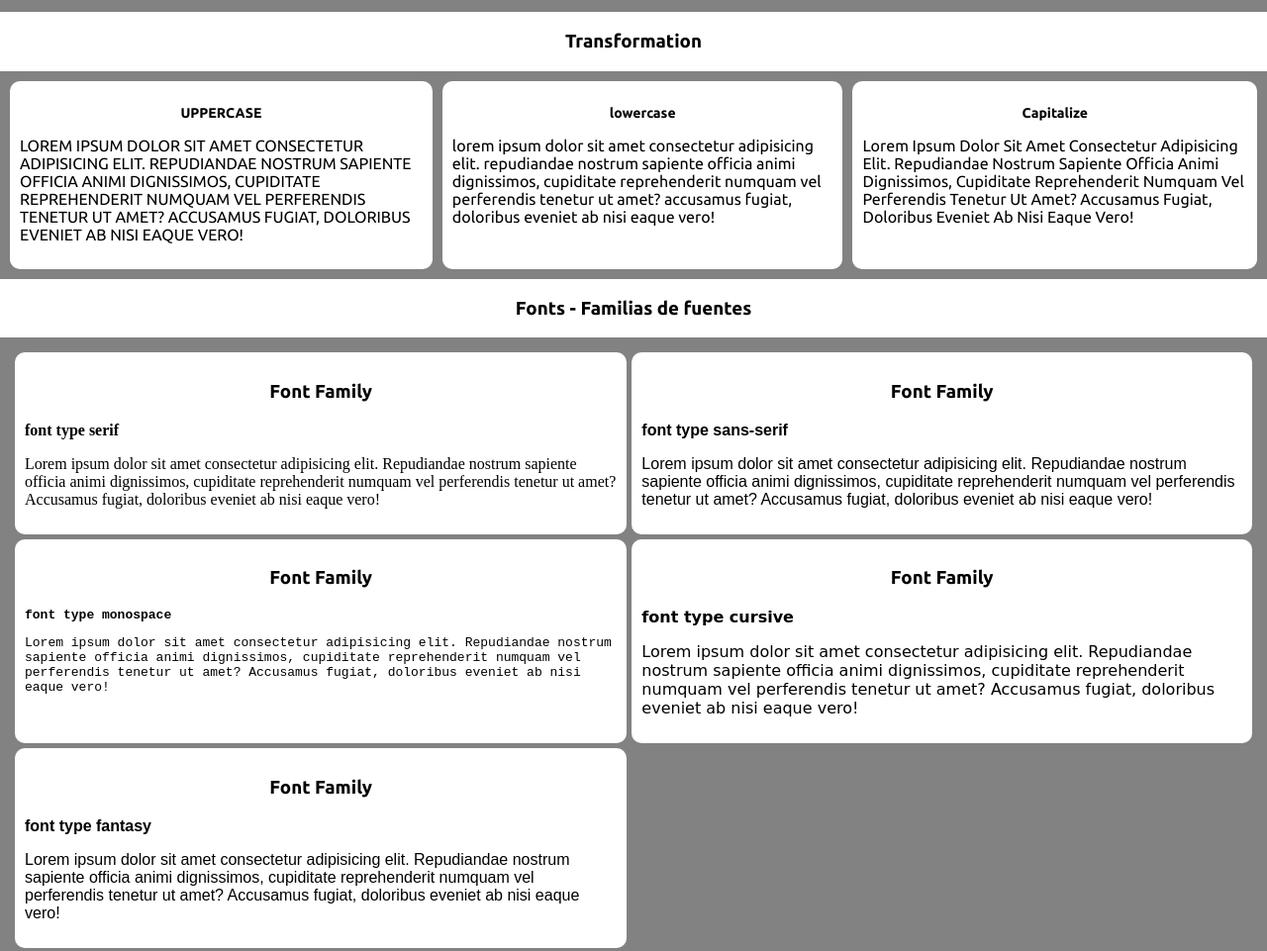
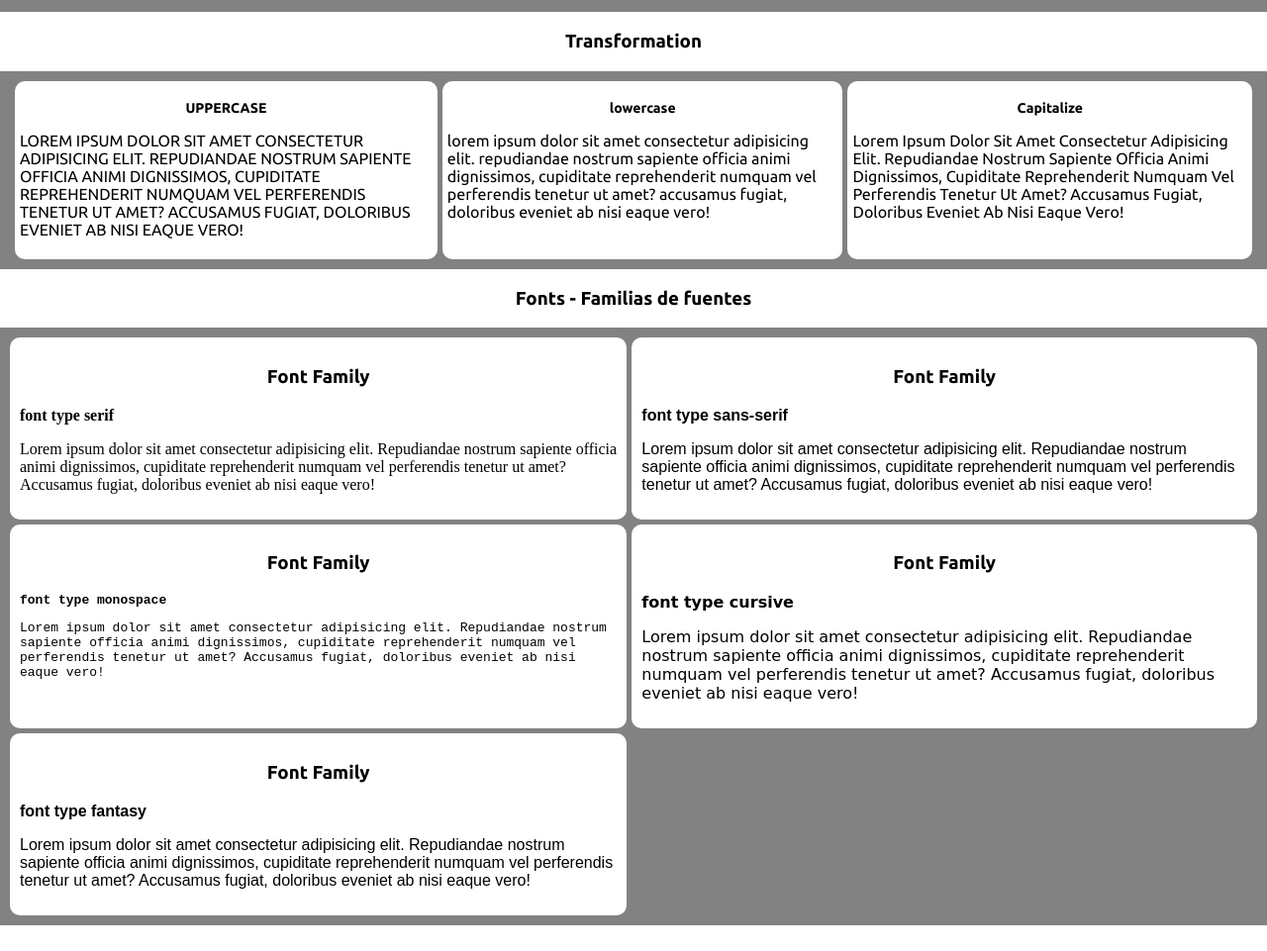
Before and after one commit to Uzudra/Static-web-CSS-2, a plain HTML site: page textos.html in a window 1280 px wide. Shown: the part 1007-1968 px from the top of the page at 99% size. After the commit the page ends 1942 px from the top, so only its background shows below. Drawn offline with Linux system fonts and the light colour scheme.

Commit message:
padding custom

```diff
--- a/css/textos.css
+++ b/css/textos.css
@@ -19,14 +19,13 @@
     grid-template-columns: auto auto auto;
     background-color: rgb(131, 130, 130);
     justify-content: space-evenly;
-    gap: 10px;
+    gap: 5px;
     margin: 0 auto;
-    padding: 10px;
+    padding: 10px 15px;
 }
-
 .grid-container > div{
     margin: 0 auto;
-    padding: 10px;
+    padding: 5px;
     background-color: rgb(255, 255, 255);
     max-width: auto;
     min-height: 50px;
@@ -39,7 +38,7 @@
     justify-content: space-evenly;
     gap: 5px;
     margin: 0 auto;
-    padding: 15px;
+    padding: 10px;
 }
 
 .grid-container1 > div{
```
